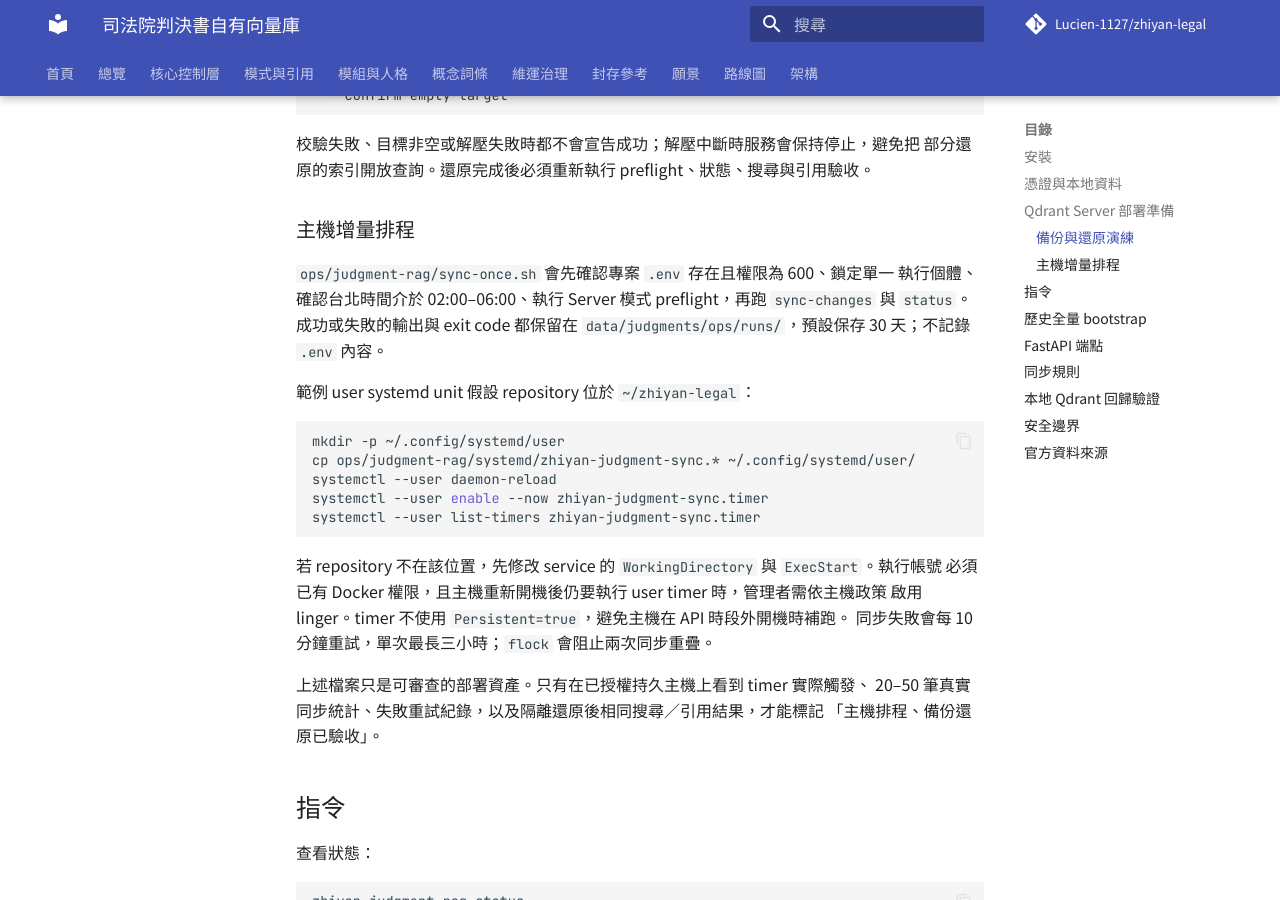
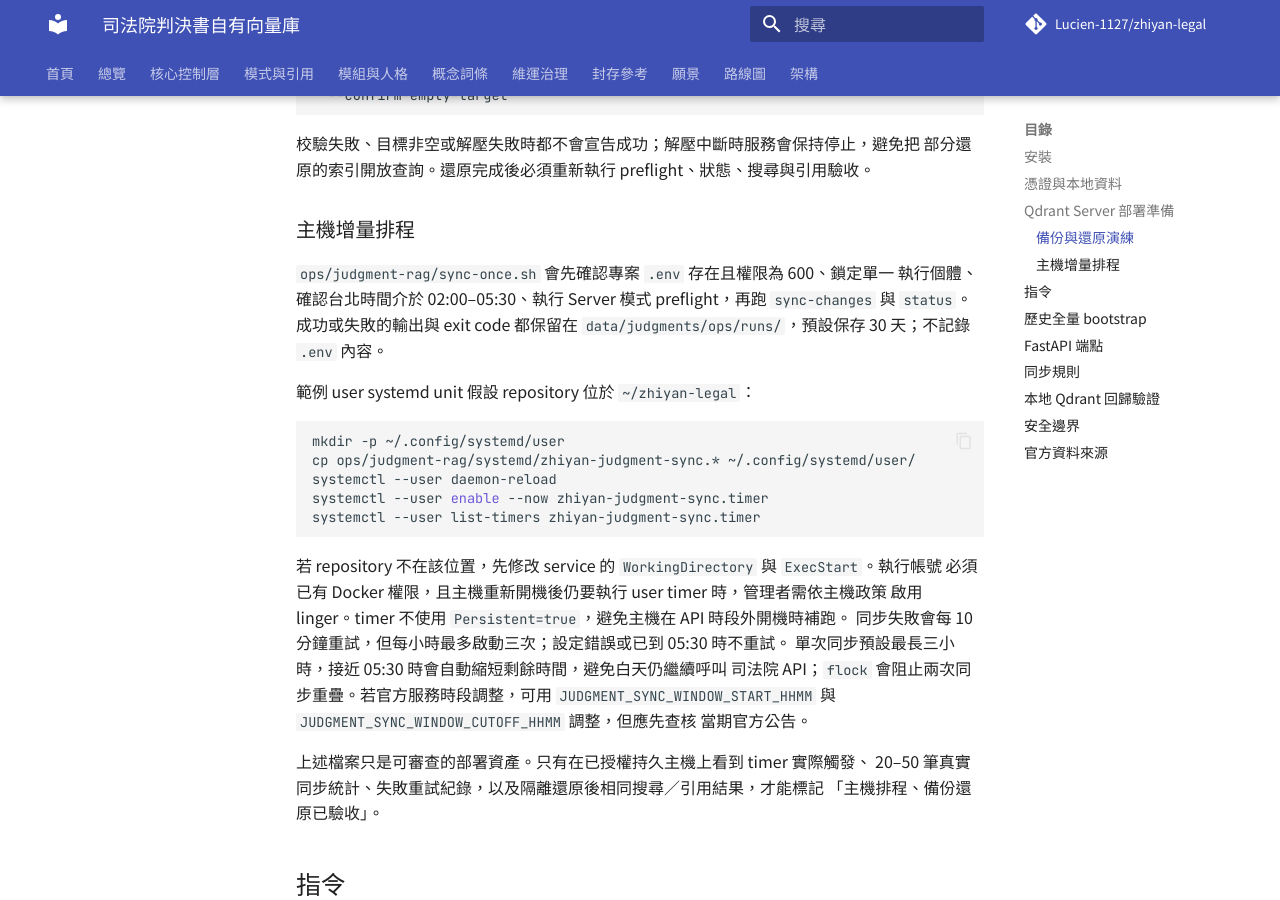
Before and after one commit to Lucien-1127/zhiyan-legal, an MkDocs documentation site: the page built from docs/judgment-rag.md, in a window 1280 px wide and 900 px high, scrolled down 2929 px. Built offline with MkDocs 1.6.1 and Material for MkDocs 9.7.7, drawn with Linux system fonts in a browser that asks for light colours; comment, search, counter and statistics services are not loaded.

Commit message:
fix(judgments): bound scheduled sync to API window

```diff
--- a/docs/judgment-rag.md
+++ b/docs/judgment-rag.md
@@ -153,7 +153,7 @@ COMPOSE_PROJECT_NAME=zhiyan-judgment-restore \
 ### 主機增量排程
 
 `ops/judgment-rag/sync-once.sh` 會先確認專案 `.env` 存在且權限為 600、鎖定單一
-執行個體、確認台北時間介於 02:00–06:00、執行 Server 模式 preflight，再跑
+執行個體、確認台北時間介於 02:00–05:30、執行 Server 模式 preflight，再跑
 `sync-changes` 與 `status`。成功或失敗的輸出與 exit code 都保留在
 `data/judgments/ops/runs/`，預設保存 30 天；不記錄 `.env` 內容。
 
@@ -170,7 +170,11 @@ systemctl --user list-timers zhiyan-judgment-sync.timer
 若 repository 不在該位置，先修改 service 的 `WorkingDirectory` 與 `ExecStart`。執行帳號
 必須已有 Docker 權限，且主機重新開機後仍要執行 user timer 時，管理者需依主機政策
 啟用 linger。timer 不使用 `Persistent=true`，避免主機在 API 時段外開機時補跑。
-同步失敗會每 10 分鐘重試，單次最長三小時；`flock` 會阻止兩次同步重疊。
+同步失敗會每 10 分鐘重試，但每小時最多啟動三次；設定錯誤或已到 05:30 時不重試。
+單次同步預設最長三小時，接近 05:30 時會自動縮短剩餘時間，避免白天仍繼續呼叫
+司法院 API；`flock` 會阻止兩次同步重疊。若官方服務時段調整，可用
+`JUDGMENT_SYNC_WINDOW_START_HHMM` 與 `JUDGMENT_SYNC_WINDOW_CUTOFF_HHMM` 調整，但應先查核
+當期官方公告。
 
 上述檔案只是可審查的部署資產。只有在已授權持久主機上看到 timer 實際觸發、
 20–50 筆真實同步統計、失敗重試紀錄，以及隔離還原後相同搜尋／引用結果，才能標記
```
Also changed, not shown: audit/judgment-rag/2026-09-29-sync-window-hardening.md (added, +17 -0 lines), 3 other files.
